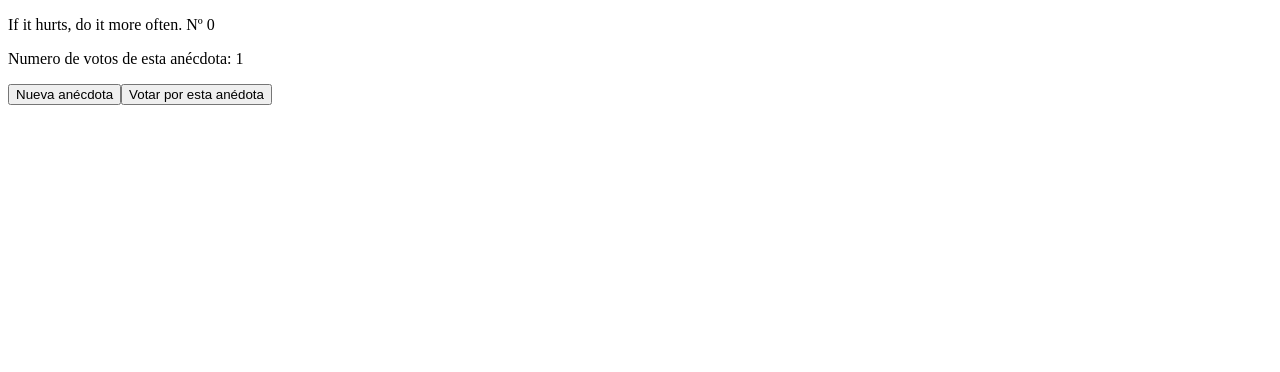
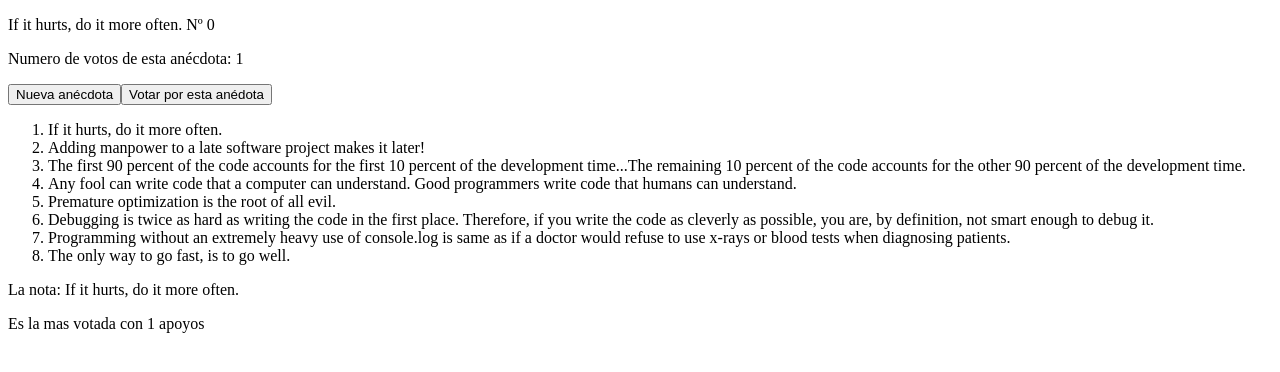
Before and after one commit to Balbucetor/react-bootcamp, a React (Create React App) app in the folder part1/: page / in a window 1280 px wide. Both pictures are taken after a click on the button "Votar por esta anédota". Shown: the top 372 px of the page. Built offline with nearby package versions, Linux system fonts and the light colour scheme.

Commit message:
Ejercicio 1.14

```diff
--- a/part1/src/App.js
+++ b/part1/src/App.js
@@ -9,6 +9,34 @@ const Boton = (props)=>{
   )
 
 }
+
+const Nota = ({texto})=>{
+  return (
+    <li > {texto} </li>
+  )
+}
+
+const Ganador = ({datos, puntos})=>{
+  const maximo = Math.max(...puntos)
+  console.log(maximo)
+  const indice = puntos.indexOf(maximo)
+  const mejorAnecdota = datos[indice]
+  if (maximo === 0) {
+    return (<p>Aún no se ha emitido ningún voto</p>)
+  }
+  return (
+    <div>
+      <p>La nota: {mejorAnecdota} </p>
+      <p>Es la mas votada con {maximo} apoyos</p>
+    </div>
+
+
+
+  )
+
+}
+
+
 
 
 const App = () => {
@@ -32,7 +60,7 @@ const App = () => {
     const nuevoIndice = (Math.floor(Math.random() * anecdotes.length))
     setSelected (nuevoIndice)
   }
-
+  console.log(puntos)
   const handleVotar = ()=>{
     const copiaPuntos = [...puntos]
     copiaPuntos[selected] += 1
@@ -45,6 +73,14 @@ const App = () => {
       <p>Numero de votos de esta anécdota: {puntos[selected]}</p>
       <Boton onClick={handleNuevaAnecdota} text="Nueva anécdota" />
       <Boton onClick={handleVotar} text="Votar por esta anédota" />
+      <ol>
+        {anecdotes.map((nota, index)=>{
+          return <Nota key={index} texto={nota} />
+        })
+      }
+        </ol>
+      <Ganador datos={anecdotes} puntos={puntos} />
+
     </div>
   )
 }
```
